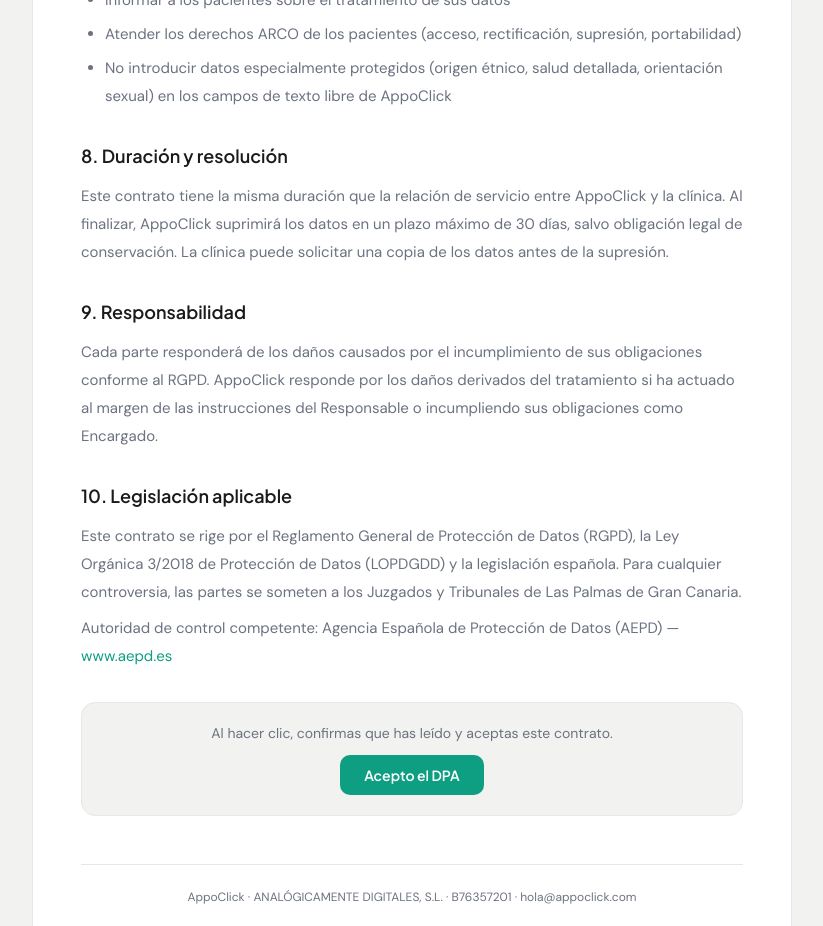
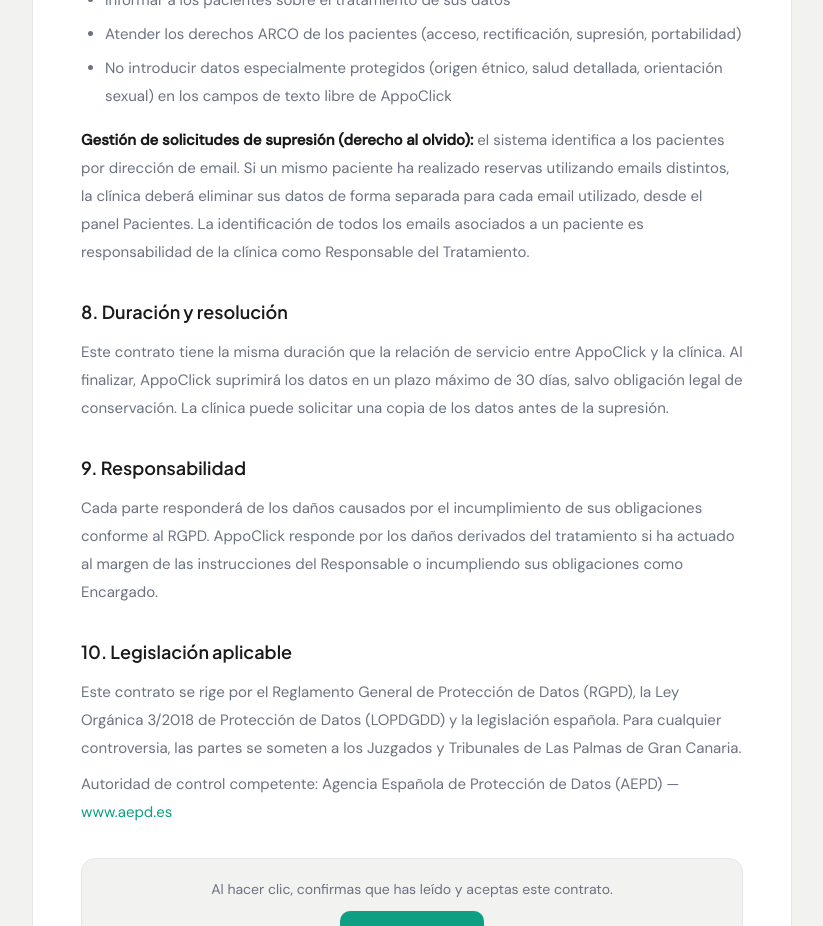
Before and after one commit to octaviomanzanosantana-cmyk/reservas_clinicas, a Next.js app: page /dpa in a window 1280 px wide. Shown: the part 2100-3026 px from the top of the page, without its empty margins (228-1051 px from the left). Built offline with nearby package versions, Linux system fonts and the light colour scheme.

Commit message:
Legal: nota supresión emails múltiples en DPA cláusula 7

```diff
--- a/app/dpa/page.tsx
+++ b/app/dpa/page.tsx
@@ -109,6 +109,9 @@ export default function DpaPage() {
                 <li>Atender los derechos ARCO de los pacientes (acceso, rectificación, supresión, portabilidad)</li>
                 <li>No introducir datos especialmente protegidos (origen étnico, salud detallada, orientación sexual) en los campos de texto libre de AppoClick</li>
               </ul>
+              <p className="mt-4 text-muted">
+                <strong className="text-foreground">Gestión de solicitudes de supresión (derecho al olvido):</strong> el sistema identifica a los pacientes por dirección de email. Si un mismo paciente ha realizado reservas utilizando emails distintos, la clínica deberá eliminar sus datos de forma separada para cada email utilizado, desde el panel Pacientes. La identificación de todos los emails asociados a un paciente es responsabilidad de la clínica como Responsable del Tratamiento.
+              </p>
             </section>
 
             <section>
```
